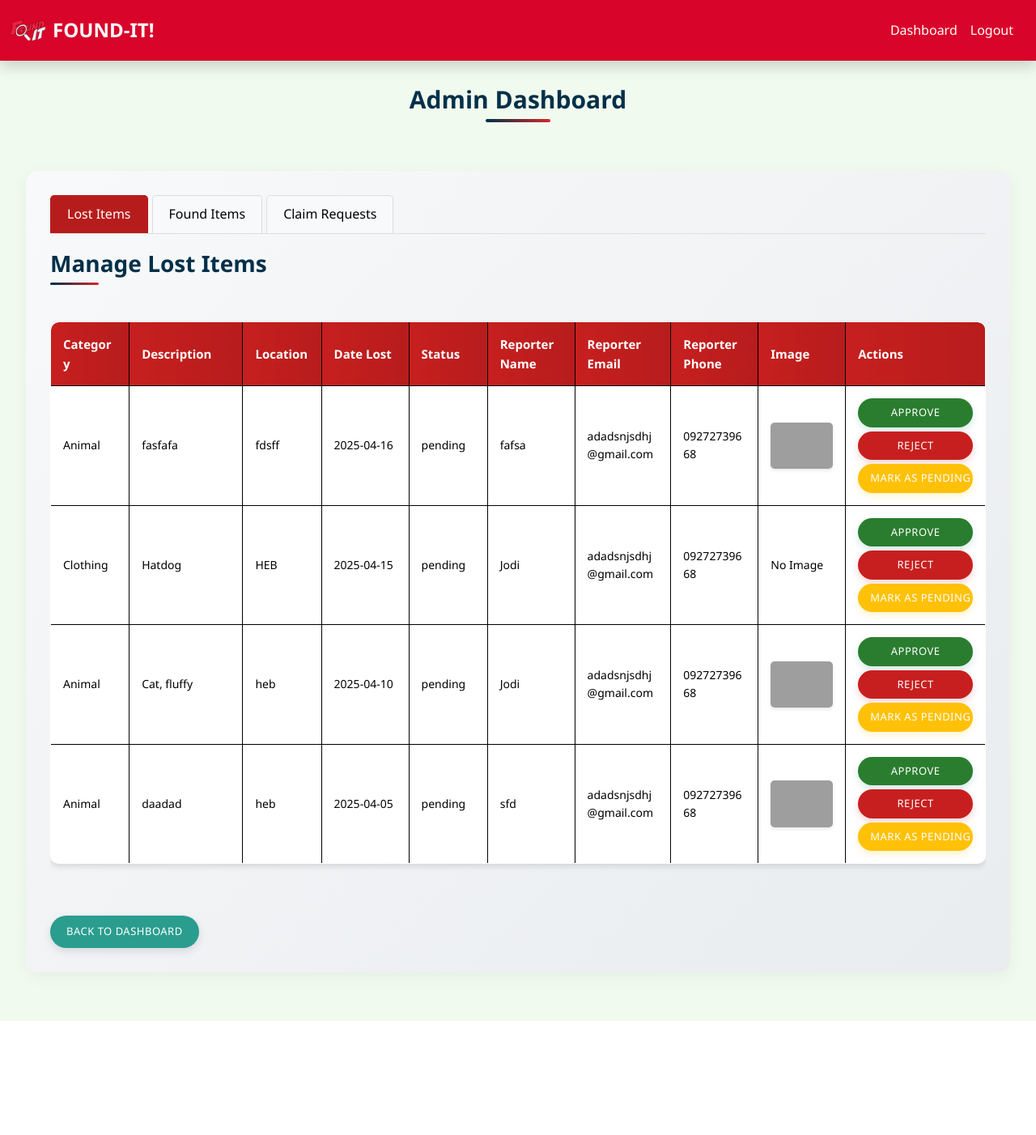
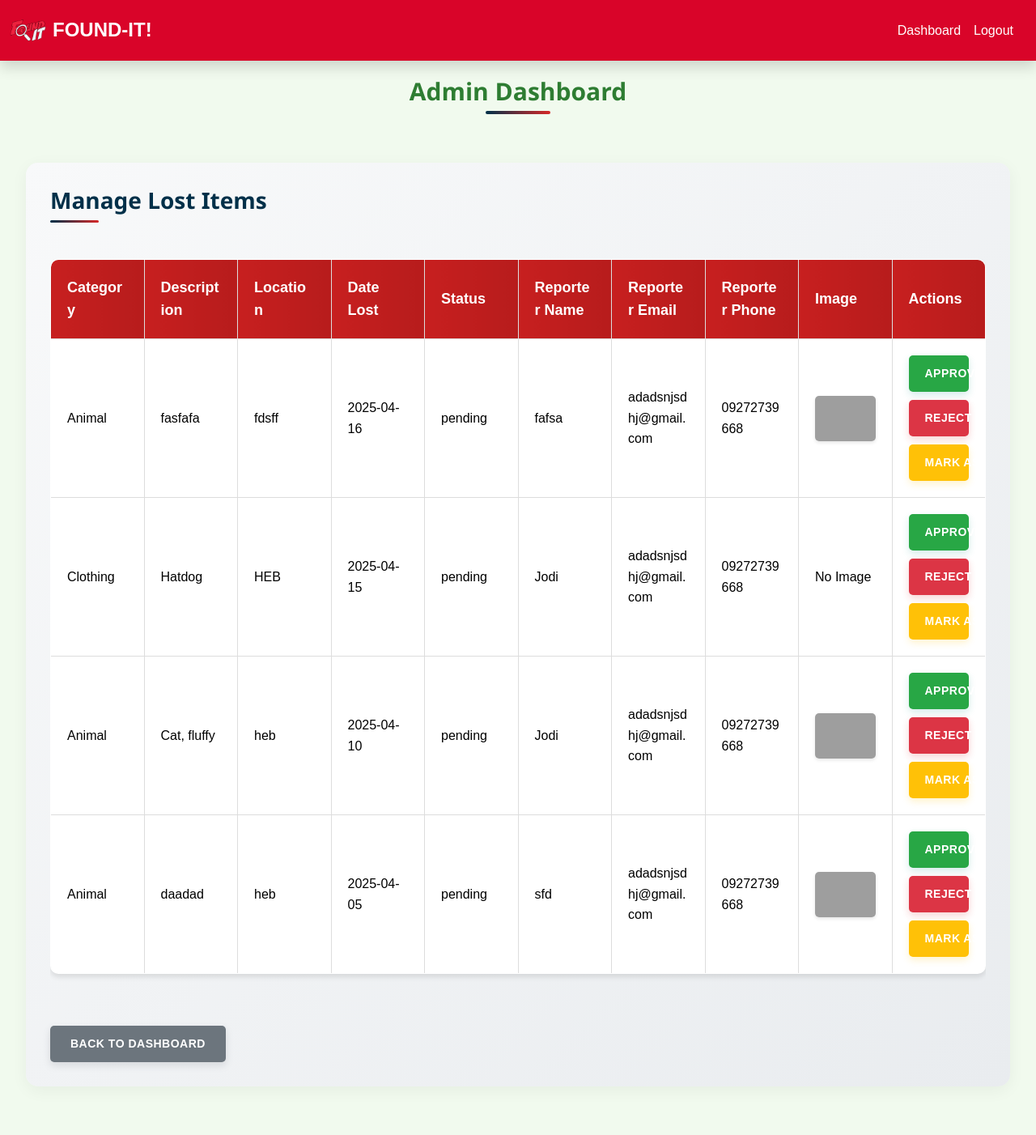
Before and after one commit to JROMEEEE/FOUND-IT, a PHP site: page /pages/admin.php in a window 1280 px wide. Shown: the whole page at 81% size. Before the commit the page ends 1261 px from the top, so only its background shows below. Run offline with PHP 8.4, Linux system fonts and the light colour scheme; a user stored in the database is signed in; data comes from the database, SQL or seed files in the repository; data that the repository does not hold is empty; grey boxes are pictures that could not be loaded.

Commit message:
Latest Update

```diff
--- a/pages/admin.php
+++ b/pages/admin.php
@@ -36,22 +36,15 @@ require_once('../config/db.php');
 <h2>Admin Dashboard</h2>
 <section class="section">
     <div class="container">
-        <div class="tab-navigation">
-            <button class="tab-button active" data-tab="lost-items" onclick="showTab('lost-items', event)">Lost Items</button>
-            <button class="tab-button" data-tab="found-items" onclick="showTab('found-items', event)">Found Items</button>
-            <button class="tab-button" data-tab="claim-requests" onclick="showTab('claim-requests', event)">Claim Requests</button>
-        </div>
-
-        <!-- Lost Items Tab -->
-        <div id="lost-items" class="tab-content active">
         <h3>Manage Lost Items</h3>
         <?php
+        // Fetch all lost items
         $sql = "SELECT * FROM Lost_Item ORDER BY date_lost DESC";
         $result = $conn->query($sql);
 
         if ($result->num_rows > 0): ?>
             <div class="table-container">
-                    <table class="table lost-items-table">
+                <table class="table">
                     <thead>
                         <tr>
                             <th>Category</th>
@@ -69,26 +62,26 @@ require_once('../config/db.php');
                     <tbody>
                         <?php while ($row = $result->fetch_assoc()): ?>
                             <tr>
-                                    <td><?= htmlspecialchars($row['category']) ?></td>
-                                    <td><?= htmlspecialchars($row['description']) ?></td>
-                                    <td><?= htmlspecialchars($row['location']) ?></td>
-                                    <td><?= htmlspecialchars($row['date_lost']) ?></td>
-                                    <td id="status-lost-<?= $row['lost_id'] ?>"><?= htmlspecialchars($row['status']) ?></td>
-                                    <td><?= htmlspecialchars($row['reporter_name']) ?></td>
-                                    <td><?= htmlspecialchars($row['reporter_email']) ?></td>
-                                    <td><?= htmlspecialchars($row['reporter_phone']) ?></td>
+                                <td><?php echo htmlspecialchars($row['category']); ?></td>
+                                <td><?php echo htmlspecialchars($row['description']); ?></td>
+                                <td><?php echo htmlspecialchars($row['location']); ?></td>
+                                <td><?php echo htmlspecialchars($row['date_lost']); ?></td>
+                                <td id="status-<?php echo $row['lost_id']; ?>"><?php echo htmlspecialchars($row['status']); ?></td>
+                                <td><?php echo htmlspecialchars($row['reporter_name']); ?></td>
+                                <td><?php echo htmlspecialchars($row['reporter_email']); ?></td>
+                                <td><?php echo htmlspecialchars($row['reporter_phone']); ?></td>
                                 <td>
                                     <?php if (!empty($row['image'])): ?>
-                                            <img src="../uploads/<?= htmlspecialchars($row['image']) ?>" alt="Item Image" class="item-image">
+                                        <img src="../uploads/<?php echo htmlspecialchars($row['image']); ?>" alt="Item Image" class="item-image">
                                     <?php else: ?>
                                         No Image
                                     <?php endif; ?>
                                 </td>
                                 <td>
                                     <div class="action-buttons">
-                                            <button onclick="updateLostItemStatus('approve', <?= $row['lost_id'] ?>)" class="btn btn-success">Approve</button>
-                                            <button onclick="updateLostItemStatus('reject', <?= $row['lost_id'] ?>)" class="btn btn-danger">Reject</button>
-                                            <button onclick="updateLostItemStatus('pending', <?= $row['lost_id'] ?>)" class="btn btn-warning">Mark as Pending</button>
+                                        <button onclick="updateStatus('approve', <?php echo $row['lost_id']; ?>)" class="btn btn-success">Approve</button>
+                                        <button onclick="updateStatus('reject', <?php echo $row['lost_id']; ?>)" class="btn btn-danger">Reject</button>
+                                        <button onclick="updateStatus('pending', <?php echo $row['lost_id']; ?>)" class="btn btn-warning">Mark as Pending</button>
                                     </div>
                                 </td>
                             </tr>
@@ -99,139 +92,155 @@ require_once('../config/db.php');
         <?php else: ?>
             <p>No lost items to manage.</p>
         <?php endif; ?>
-        </div>
 
-        <!-- Found Items Tab -->
-        <div id="found-items" class="tab-content">
-            <h3>Manage Found Items</h3>
-            <?php
-            $sql = "SELECT * FROM Found_Item ORDER BY date_found DESC";
-            $result = $conn->query($sql);
-
-            if ($result && $result->num_rows > 0): ?>
-                <div class="table-container">
-                    <table class="table found-items-table">
-                        <thead>
-                            <tr>
-                                <th>Category</th>
-                                <th>Description</th>
-                                <th>Location Found</th>
-                                <th>Date Found</th>
-                                <th>Status</th>
-                                <th>Actions</th>
-                            </tr>
-                        </thead>
-                        <tbody>
-                            <?php while ($row = $result->fetch_assoc()): ?>
-                                <tr>
-                                    <td><?= htmlspecialchars($row['category'] ?? '') ?></td>
-                                    <td><?= htmlspecialchars($row['description'] ?? '') ?></td>
-                                    <td><?= htmlspecialchars($row['location'] ?? '') ?></td>
-                                    <td><?= htmlspecialchars($row['date_found'] ?? '') ?></td>
-                                    <td id="status-found-<?= $row['found_id'] ?>"><?= htmlspecialchars($row['status'] ?? 'pending') ?></td>
-                                    <td>
-                                        <div class="action-buttons">
-                                            <button onclick="updateFoundItemStatus('approve', <?= $row['found_id'] ?>)" class="btn btn-success">Approve</button>
-                                            <button onclick="updateFoundItemStatus('reject', <?= $row['found_id'] ?>)" class="btn btn-danger">Reject</button>
-                                            <button onclick="updateFoundItemStatus('pending', <?= $row['found_id'] ?>)" class="btn btn-warning">Mark as Pending</button>
-                                        </div>
-                                    </td>
-                                </tr>
-                            <?php endwhile; ?>
-                        </tbody>
-                    </table>
-                </div>
-            <?php else: ?>
-                <p>No found items to manage.</p>
-            <?php endif; ?>
-        </div>
-
-        <!-- Claim Requests Tab -->
-        <div id="claim-requests" class="tab-content">
-            <h3>Manage Claim Requests</h3>
-            <?php
-            $sql = "SELECT c.*, f.category, f.description, f.location, f.date_found
-                    FROM Claim_Request c
-                    JOIN Found_Item f ON c.found_id = f.found_id
-                    ORDER BY c.date_submitted DESC";
-            $result = $conn->query($sql);
-
-            if ($result && $result->num_rows > 0): ?>
-                <div class="table-container">
-                    <table class="table claim-requests-table">
-                        <thead>
-                            <tr>
-                                <th>Item Details</th>
-                                <th>Claimant Info</th>
-                                <th>Proof Submitted</th>
-                                <th>Status</th>
-                                <th>Actions</th>
-                            </tr>
-                        </thead>
-                        <tbody>
-                            <?php while ($row = $result->fetch_assoc()): ?>
-                                <tr>
-                                    <td>
-                                        <strong>Category:</strong> <?= htmlspecialchars($row['category'] ?? '') ?><br>
-                                        <strong>Description:</strong> <?= htmlspecialchars($row['description'] ?? '') ?><br>
-                                        <strong>Location:</strong> <?= htmlspecialchars($row['location'] ?? '') ?><br>
-                                        <strong>Date Found:</strong> <?= htmlspecialchars($row['date_found'] ?? '') ?>
-                                    </td>
-                                    <td>
-                                        <strong>Name:</strong> <?= htmlspecialchars($row['claimant_name'] ?? '') ?><br>
-                                        <strong>Email:</strong> <?= htmlspecialchars($row['claimant_email'] ?? '') ?><br>
-                                        <strong>Phone:</strong> <?= htmlspecialchars($row['claimant_phone'] ?? '') ?><br>
-                                        <strong>Unique Features:</strong> <?= htmlspecialchars($row['unique_features'] ?? '') ?>
-                                    </td>
-                                    <td>
-                                        <?php if (!empty($row['proof_image'])): ?>
-                                            <button class="btn btn-info" onclick="viewProofImage('<?= htmlspecialchars($row['proof_image']) ?>')">View Image</button>
-                                        <?php else: ?>
-                                            No Image
-                                        <?php endif; ?>
-                                    </td>
-                                    <td id="status-claim-<?= $row['claim_id'] ?>">
-                                        <span class="badge bg-<?= ($row['status'] == 'approved') ? 'success' : (($row['status'] == 'rejected') ? 'danger' : 'warning') ?>">
-                                            <?= ucfirst(htmlspecialchars($row['status'] ?? 'pending')) ?>
-                                        </span>
-                                    </td>
-                                    <td>
-                                        <div class="action-buttons">
-                                            <button onclick="updateClaimStatus('approve', <?= $row['claim_id'] ?>)" class="btn btn-success">Approve</button>
-                                            <button onclick="updateClaimStatus('reject', <?= $row['claim_id'] ?>)" class="btn btn-danger">Reject</button>
-                                        </div>
-                                    </td>
-                                </tr>
-                            <?php endwhile; ?>
-                        </tbody>
-                    </table>
-                </div>
-            <?php else: ?>
-                <p>No claim requests to manage.</p>
-            <?php endif; ?>
-        </div>
-
+        <!-- Back to Dashboard Button -->
         <a href="dashboard.php" class="btn btn-secondary mt-3">Back to Dashboard</a>
     </div>
 </section>
 
-<!-- Modal for viewing proof images -->
-<div class="modal fade" id="proofImageModal" tabindex="-1" aria-labelledby="proofImageModalLabel" aria-hidden="true">
-    <div class="modal-dialog modal-lg">
-        <div class="modal-content">
-            <div class="modal-header">
-                <h5 class="modal-title" id="proofImageModalLabel">Proof Image</h5>
-                <button type="button" class="btn-close" data-bs-dismiss="modal" aria-label="Close"></button>
-            </div>
-            <div class="modal-body text-center">
-                <img id="proofImageDisplay" src="/placeholder.svg" alt="Proof Image" style="max-width: 100%;">
-            </div>
-            <div class="modal-footer">
-                <button type="button" class="btn btn-secondary" data-bs-dismiss="modal">Close</button>
-            </div>
-        </div>
-    </div>
-</div>
+<script>
+    // Function to update the status via AJAX
+    function updateStatus(action, lostId) {
+        const xhr = new XMLHttpRequest();
+        xhr.open("GET", `process_item.php?action=${action}&lost_id=${lostId}`, true);
+        xhr.onload = function () {
+            if (xhr.status === 200) {
+                const response = JSON.parse(xhr.responseText);
+                if (response.success) {
+                    // Update the status in the table
+                    document.getElementById(`status-${lostId}`).innerText = response.new_status;
+                } else {
+                    alert(response.message);
+                }
+            } else {
+                alert("An error occurred while processing the request.");
+            }
+        };
+        xhr.onerror = function () {
+            alert("An error occurred while connecting to the server.");
+        };
+        xhr.send();
+    }
+</script>
+
+<style>
+    body {
+        font-family: Arial, sans-serif;
+        background-color: #f9f9f9;
+        color: #333;
+        margin: 0;
+        padding: 0;
+    }
+
+    h2 {
+        text-align: center;
+        margin-top: 20px;
+        color: #2e7d32;
+    }
+
+    .container {
+        width: 95%; /* Adjusted to occupy 95% of the background */
+        margin: 0 auto;
+    }
+
+    .table-container {
+        overflow-x: auto;
+        margin-top: 20px;
+    }
+
+    .table {
+        width: 100%; /* Table occupies the full width of the container */
+        border-collapse: collapse;
+        background-color: #fff;
+        box-shadow: 0 4px 6px rgba(0, 0, 0, 0.1);
+    }
+
+    .table th, .table td {
+        padding: 20px; /* Increased padding for more spacious cells */
+        text-align: left;
+        border: 1px solid #ddd;
+        font-size: 16px; /* Increased font size for better readability */
+    }
+
+    .table th {
+        background-color: #2e7d32;
+        color: white;
+        font-size: 18px;
+    }
+
+    .table tr:nth-child(even) {
+        background-color: #f9f9f9;
+    }
+
+    .table tr:hover {
+        background-color: #f1f1f1;
+    }
+
+    .item-image {
+        width: 150px; /* Increased image size for better visibility */
+        height: auto;
+        border-radius: 5px;
+    }
+
+    .btn {
+        padding: 12px 20px; /* Increased button size */
+        border: none;
+        border-radius: 5px;
+        cursor: pointer;
+        font-size: 14px;
+        font-weight: bold;
+        transition: background-color 0.3s ease;
+    }
+
+    .btn-success {
+        background-color: #28a745;
+        color: white;
+    }
+
+    .btn-success:hover {
+        background-color: #1e7e34;
+    }
+
+    .btn-danger {
+        background-color: #dc3545;
+        color: white;
+    }
+
+    .btn-danger:hover {
+        background-color: #a71d2a;
+    }
+
+    .btn-warning {
+        background-color: #ffc107;
+        color: white;
+    }
+
+    .btn-warning:hover {
+        background-color: #e0a800;
+    }
+
+    .btn-secondary {
+        background-color: #6c757d;
+        color: white;
+        text-decoration: none;
+        padding: 12px 25px;
+        border-radius: 5px;
+        display: inline-block;
+        margin-top: 20px;
+    }
+
+    .btn-secondary:hover {
+        background-color: #5a6268;
+    }
+
+    /* New styles for horizontal buttons */
+    .action-buttons {
+        display: flex;
+        gap: 10px; /* Add spacing between buttons */
+        justify-content: flex-start; /* Align buttons to the left */
+    }
+</style>
+
 
 <script src="https://cdn.jsdelivr.net/npm/bootstrap@5.3.3/dist/js/bootstrap.bundle.min.js"></script>
 <script src="admin.js"></script>
```
Also changed, not shown: htaccess.php (added, +13 -0 lines), pages/claim.php (added, +171 -0 lines). Lines whose indentation alone changed are shown as unchanged.
